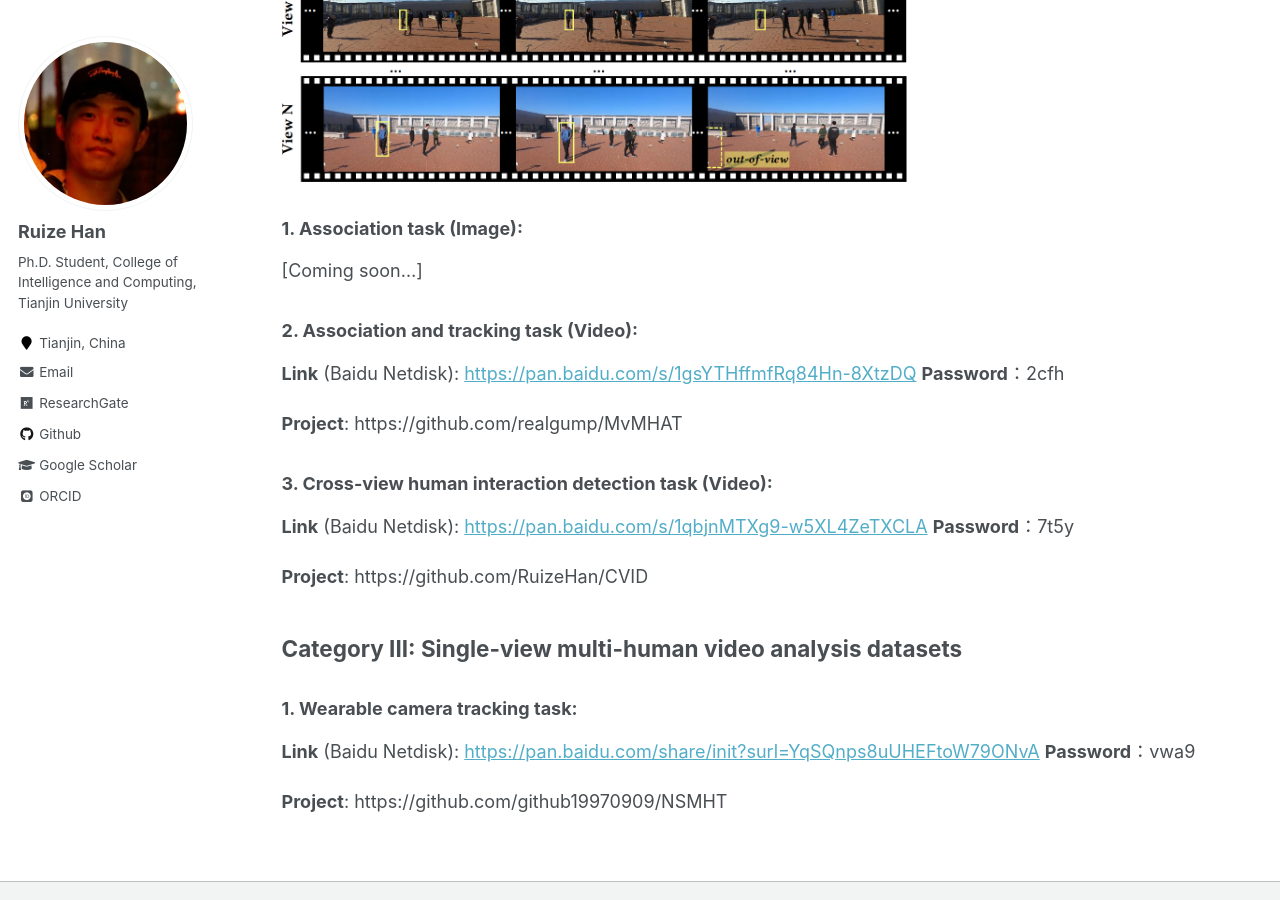
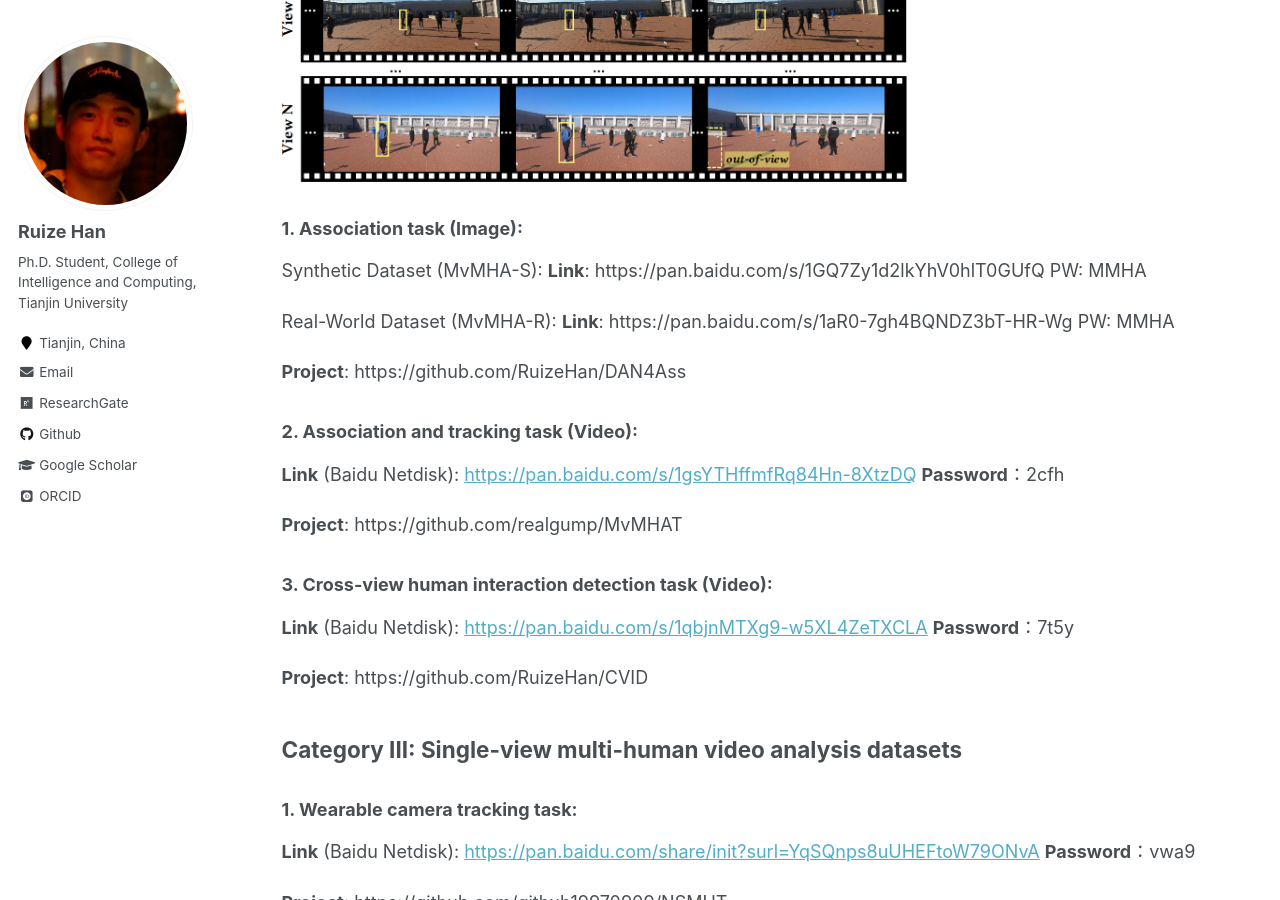
Before and after one commit to RuizeHan/RuizeHan.github.io, a Jekyll site: the page built from _pages/dataset.md, in a window 1280 px wide and 900 px high, scrolled down 1760 px. Built offline with Jekyll 4.4.1, drawn with Linux system fonts in a browser that asks for light colours; some web fonts are replaced.

Commit message:
Update dataset.md

```diff
--- a/_pages/dataset.md
+++ b/_pages/dataset.md
@@ -33,7 +33,11 @@ redirect_from:
 
 ### 1. Association task (Image):
 
-[Coming soon...]
+Synthetic Dataset (MvMHA-S): **Link**: https://pan.baidu.com/s/1GQ7Zy1d2lkYhV0hlT0GUfQ PW: MMHA
+
+Real-World Dataset (MvMHA-R): **Link**: https://pan.baidu.com/s/1aR0-7gh4BQNDZ3bT-HR-Wg PW: MMHA
+
+**Project**: https://github.com/RuizeHan/DAN4Ass
 
 ### 2. Association and tracking task (Video):
 
```
